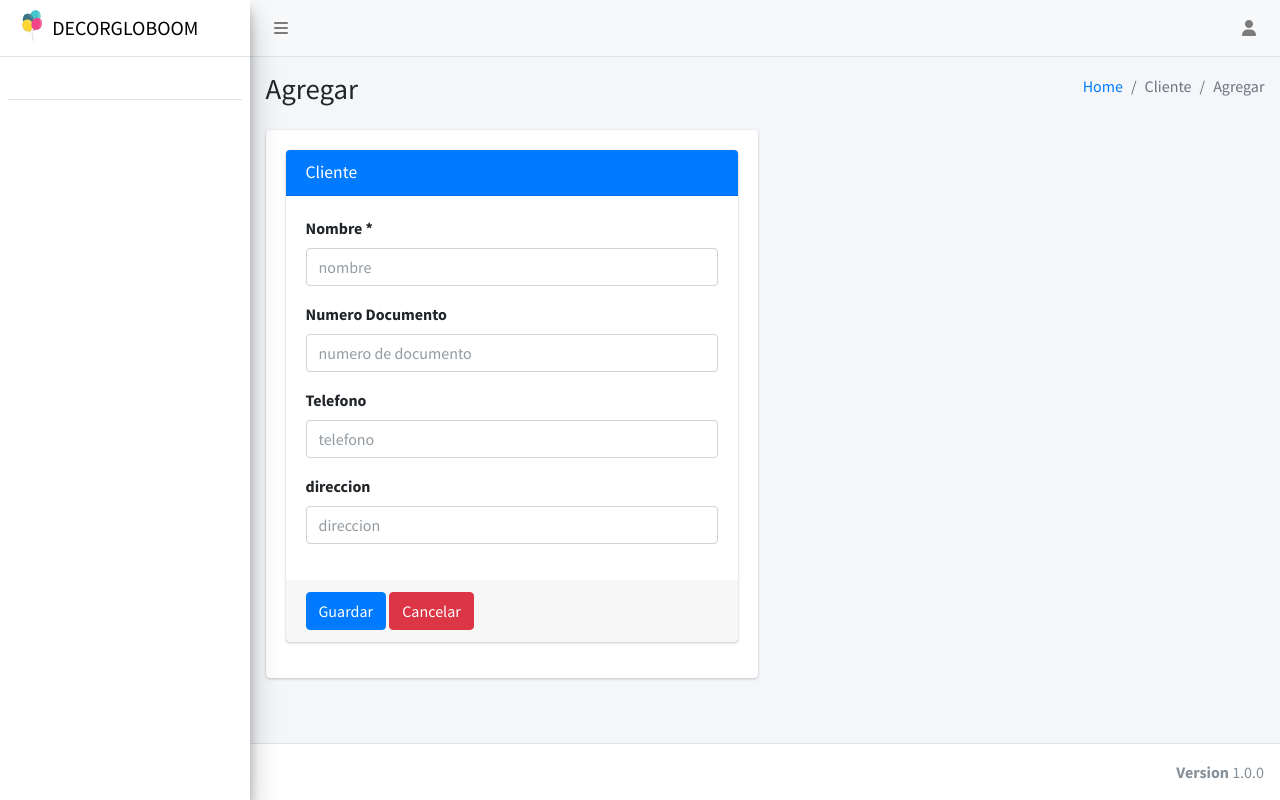
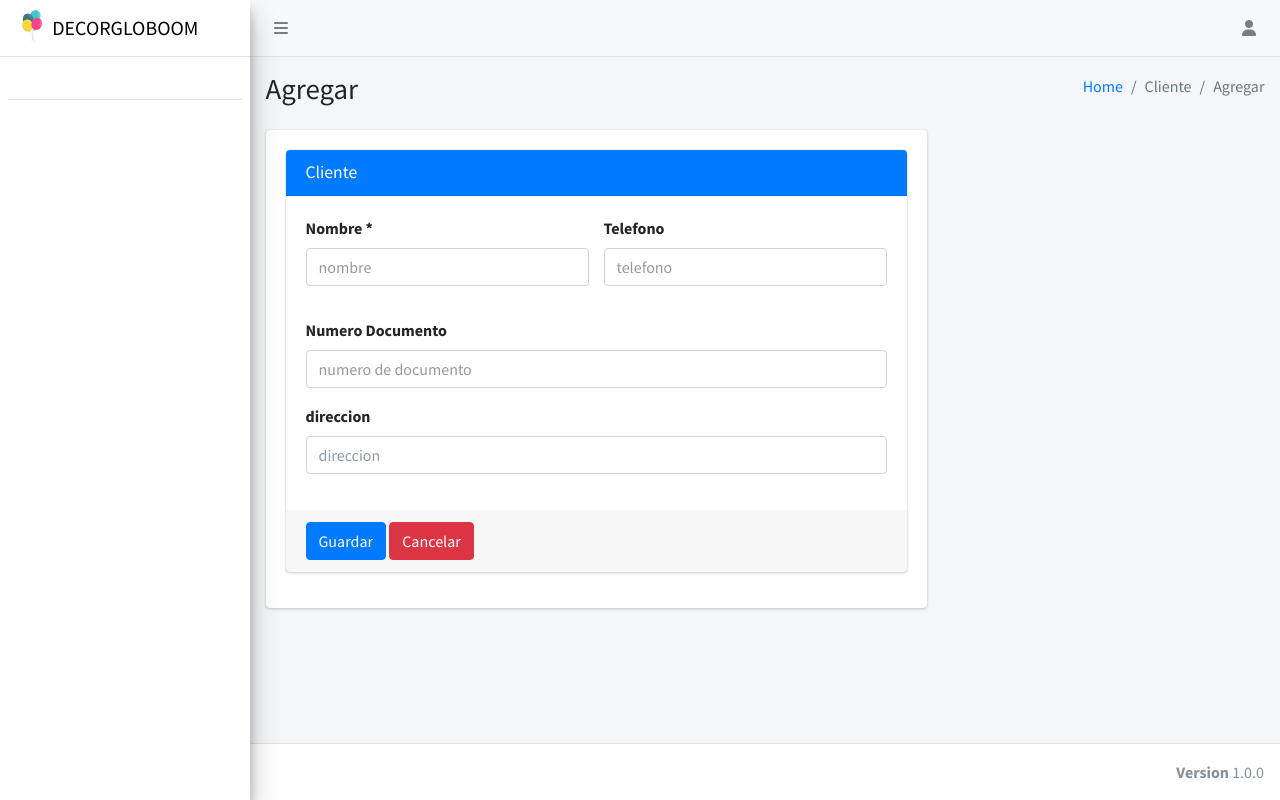
Before and after one commit to aspeti/decorgloboom, a CodeIgniter app: page /decorgloboom/clientes/insert in a window 1280 px wide. Run offline with CodeIgniter, Linux system fonts and the light colour scheme; some libraries are stand-ins or nearby versions.

Commit message:
Task009 edited from add cliente

```diff
--- a/application/views/cliente/add.php
+++ b/application/views/cliente/add.php
@@ -21,7 +21,7 @@
     <section class="content">
       <div class="container-fluid">
         <div class="row">
-          <div class="col-6">
+          <div class="col-8">
 
             <div class="card">
               <!-- /.card-header -->
@@ -46,11 +46,19 @@
               <!-- form start -->
               <form action="<?php echo base_url();?>clientes/insert" method="POST">
                 <div class="card-body">
-                  <div class="form-group ">
+
+                <div class="form-group row">
+                  <div class="form-group  col-md-6 ">
                     <label for="nombre">Nombre *</label>
                     <input type="text" class="form-control <?php echo !empty(form_error("nombre")) ? 'is-invalid':' ';?>" placeholder="nombre" id="nombre" name="nombre" value = "<?php echo set_value("nombre");?>">
                     <?php echo form_error("nombre","<span class='help-block'>","</span>")?>
                   </div>
+                  <div class="form-group col-md-6">
+                    <label for="telefono">Telefono</label>
+                    <input type="text" class="form-control <?php echo !empty(form_error("telefono")) ? 'is-invalid':' ';?>" placeholder="telefono" id="telefono" name="telefono" value = "<?php echo set_value("telefono");?>">
+                    <?php echo form_error("telefono","<span class='help-block'>","</span>")?>
+                  </div>
+                </div>
 
                   <div class="form-group ">
                     <label for="num_documento">Numero Documento</label>
@@ -58,11 +66,7 @@
                     <?php echo form_error("num_documento","<span class='help-block'>","</span>")?>
                   </div>
 
-                  <div class="form-group ">
-                    <label for="telefono">Telefono</label>
-                    <input type="text" class="form-control <?php echo !empty(form_error("telefono")) ? 'is-invalid':' ';?>" placeholder="telefono" id="telefono" name="telefono" value = "<?php echo set_value("telefono");?>">
-                    <?php echo form_error("telefono","<span class='help-block'>","</span>")?>
-                  </div>
+
 
                   <div class="form-group ">
                     <label for="direccion">direccion</label>
```
